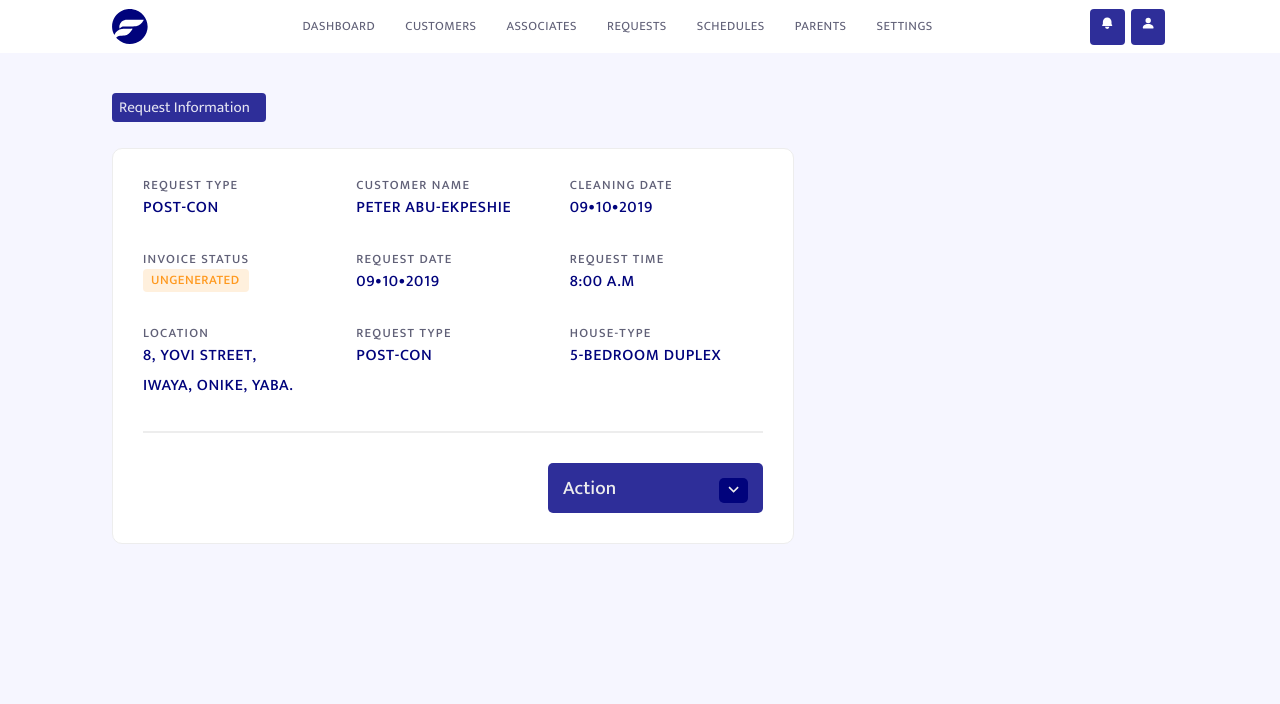
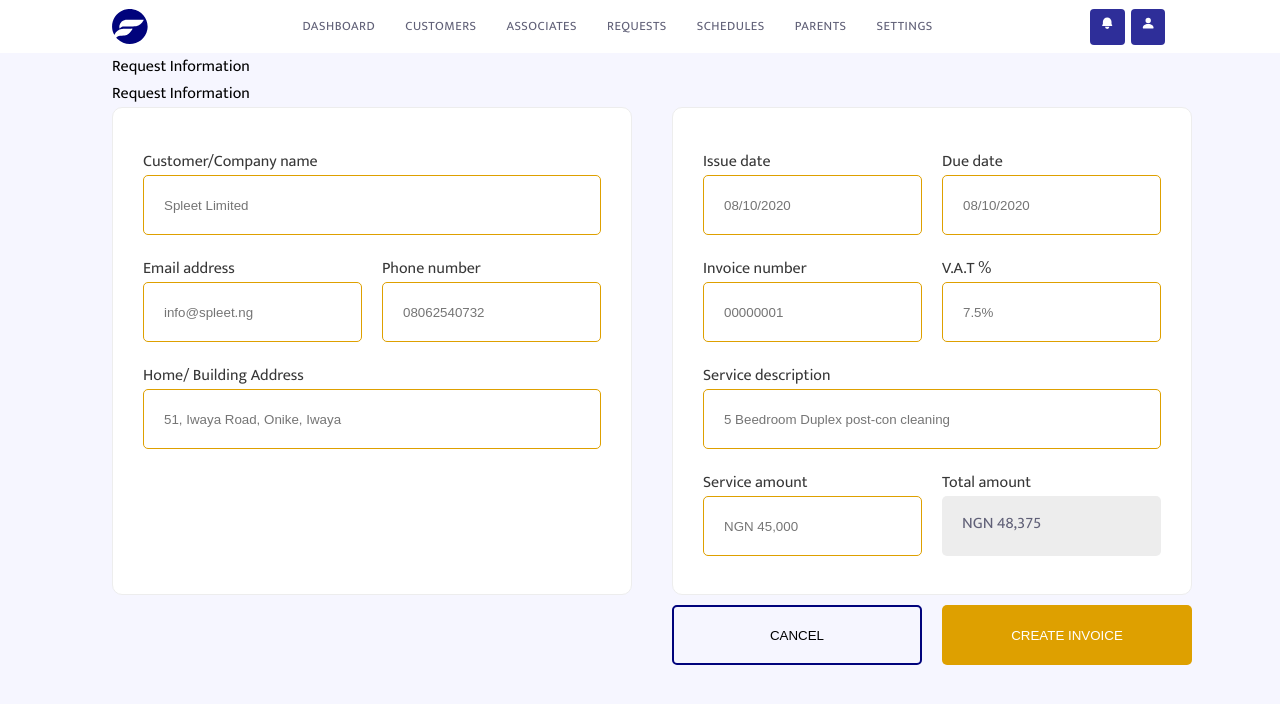
Before and after one commit to Elijahscriptdev/fichaya-test, a React (Create React App) app: page /invoice-info in a window 1280 px wide. Shown: the top 704 px of the page. Built offline with nearby package versions, Linux system fonts and the light colour scheme.

Commit message:
styled invoice info component

```diff
--- a/src/App.js
+++ b/src/App.js
@@ -1,12 +1,14 @@
 import './App.css';
 import Navbar from './components/navbar/Navbar';
-import RequestInformation from './components/request/RequestInformation';
+import InvoiceInfo from './components/request/InvoiceInfo';
+// import RequestInformation from './components/request/RequestInformation';
 
 function App() {
   return (
     <div className="App">
       <Navbar />
-      <RequestInformation />
+      {/* <RequestInformation /> */}
+      <InvoiceInfo />
     </div>
   );
 }
--- /dev/null
+++ b/src/components/request/InvoiceInfo.css
@@ -0,0 +1,117 @@
+.invoice-info-container {
+  max-width: 82.5%;
+  margin: 0 auto;
+  position: relative;
+}
+
+.invoice-form form {
+  /* display: flex;
+  flex-direction: row;
+  justify-content: space-between; */
+  display: grid;
+  grid-template-columns: 1fr 1fr;
+  grid-column-gap: 40px;
+}
+
+.invoice-form-one {
+  max-width: 580px;
+  height: 488px;
+  background: #ffffff;
+  border: 1px solid #ededed;
+  border-radius: 10px;
+  padding: 30px;
+}
+
+.invoice-form-two {
+  max-width: 580px;
+  height: 488px;
+  background: #ffffff;
+  border: 1px solid #ededed;
+  border-radius: 10px;
+  padding: 30px;
+}
+
+form .form-col {
+  display: flex;
+  flex-direction: column;
+  margin: 10px 0;
+}
+
+label {
+  font-style: normal;
+  font-weight: normal;
+  font-size: 1rem;
+  line-height: 27px;
+  color: #373737;
+  flex: none;
+  order: 0;
+  flex-grow: 0;
+  margin: 0px 0px;
+}
+
+.form-col input {
+  max-width: 500px;
+  height: 60px;
+  background: #ffffff;
+  border: 1px solid #dea000;
+  box-sizing: border-box;
+  border-radius: 5px;
+  padding: 0 20px;
+}
+
+.mid-col {
+  display: grid;
+  grid-template-columns: 1fr 1fr;
+  grid-column-gap: 20px;
+}
+
+.mid-col input {
+  max-width: 240px;
+  height: 60px;
+  border: 1px solid #dea000;
+  box-sizing: border-box;
+  border-radius: 5px;
+}
+
+.amount .field {
+  max-width: 240px;
+  height: 60px;
+  border: 1px solid #dea000;
+  box-sizing: border-box;
+  border-radius: 5px;
+  padding: 15px 20px;
+  border: none;
+  background: #ededed;
+  border-radius: 5px;
+}
+
+.field p {
+  font-style: normal;
+  font-weight: normal;
+  font-size: 1rem;
+  line-height: 165.5%;
+  color: #606077;
+}
+
+.cancel input {
+  max-width: 500px;
+  height: 60px;
+  background: none;
+  border: 2px solid #01037c;
+  box-sizing: border-box;
+  border-radius: 5px;
+  padding: 0 20px;
+  cursor: pointer;
+}
+
+.create input {
+  max-width: 500px;
+  height: 60px;
+  padding: 0 20px;
+  cursor: pointer;
+  background: #dea000;
+  border-radius: 5px;
+  border: none;
+  outline: none;
+  color: #ffffff;
+}
--- /dev/null
+++ b/src/components/request/InvoiceInfo.js
@@ -0,0 +1,101 @@
+import React from "react";
+import "./InvoiceInfo.css";
+
+const InvoiceInfo = () => {
+  return (
+    <div className='invoice-info-container'>
+      <div className='request-info-title'>Request Information</div>
+      <div className='request-info-title'>Request Information</div>
+
+      <div className='invoice-form'>
+        <form>
+          <div className='invoice-form-one'>
+            <div className='form-col'>
+              <label>Customer/Company name</label>
+              <input type='text' name='name' placeholder='Spleet Limited' />
+            </div>
+
+            <div className='mid-col'>
+              <div className='form-col'>
+                <label>Email address</label>
+                <input type='text' name='name' placeholder='info@spleet.ng' />
+              </div>
+              <div className='form-col'>
+                <label>Phone number</label>
+                <input type='text' name='name' placeholder='08062540732' />
+              </div>
+            </div>
+
+            <div className='form-col'>
+              <label>Home/ Building Address</label>
+              <input
+                type='text'
+                name='name'
+                placeholder='51, Iwaya Road, Onike, Iwaya'
+              />
+            </div>
+          </div>
+
+          <div>
+            <div className='invoice-form-two'>
+              <div className='mid-col'>
+                <div className='form-col'>
+                  <label>Issue date</label>
+                  <input type='text' name='name' placeholder='08/10/2020' />
+                </div>
+                <div className='form-col'>
+                  <label>Due date</label>
+                  <input type='text' name='name' placeholder='08/10/2020' />
+                </div>
+              </div>
+
+              <div className='mid-col'>
+                <div className='form-col'>
+                  <label>Invoice number</label>
+                  <input type='text' name='name' placeholder='00000001' />
+                </div>
+                <div className='form-col'>
+                  <label>V.A.T %</label>
+                  <input type='text' name='name' placeholder='7.5%' />
+                </div>
+              </div>
+
+              <div className='form-col'>
+                <label>Service description</label>
+                <input
+                  type='text'
+                  name='name'
+                  placeholder='5 Beedroom Duplex post-con cleaning'
+                />
+              </div>
+
+              <div className='mid-col'>
+                <div className='form-col'>
+                  <label>Service amount</label>
+                  <input type='text' name='name' placeholder='NGN 45,000' />
+                </div>
+                <div className='form-col amount'>
+                  <label>Total amount</label>
+                  <div className='field'>
+                    <p>NGN 48,375</p>
+                  </div>
+                </div>
+              </div>
+            </div>
+
+            <div className='mid-col'>
+              <div className='form-col cancel'>
+                <input type='submit' value='CANCEL' />
+              </div>
+              <div className='form-col create'>
+                <input type='submit' value='CREATE INVOICE' />
+              </div>
+            </div>
+          </div>
+        </form>
+      </div>
+    </div>
+  );
+};
+
+export default InvoiceInfo;
```
Also changed, not shown: 1 other file (tests, documents, lock files or other folders).
